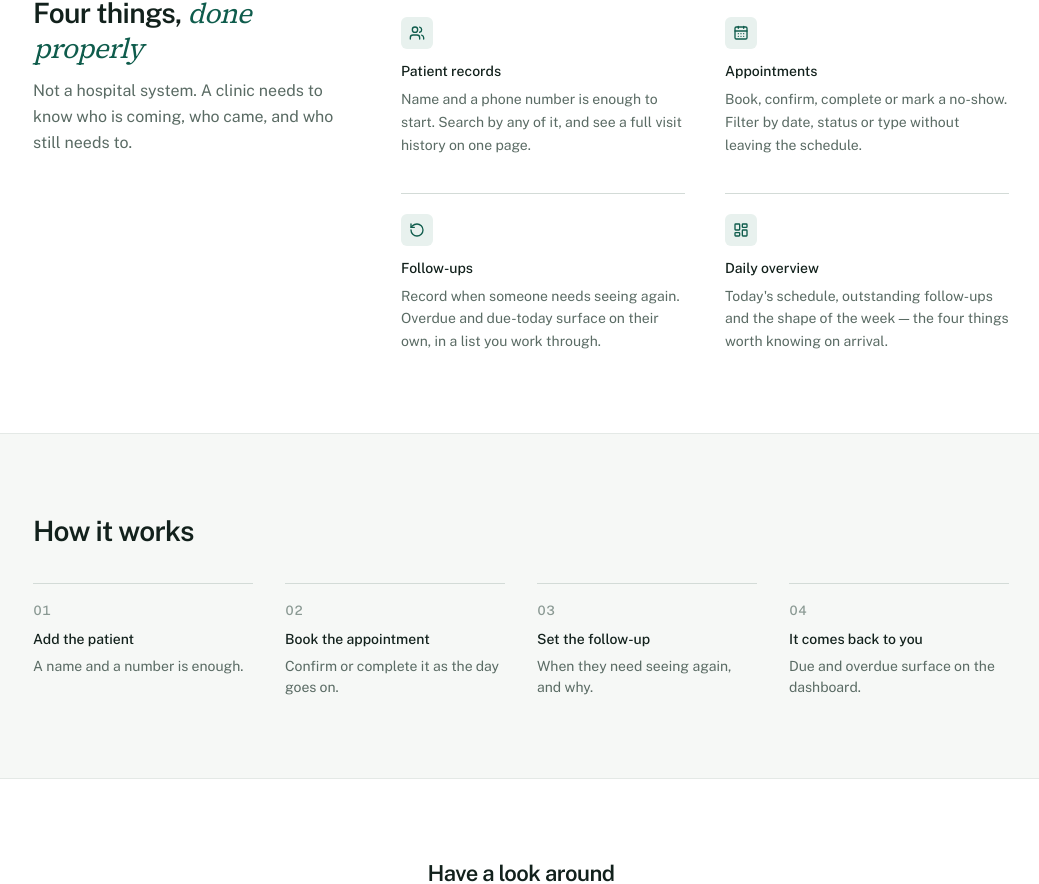
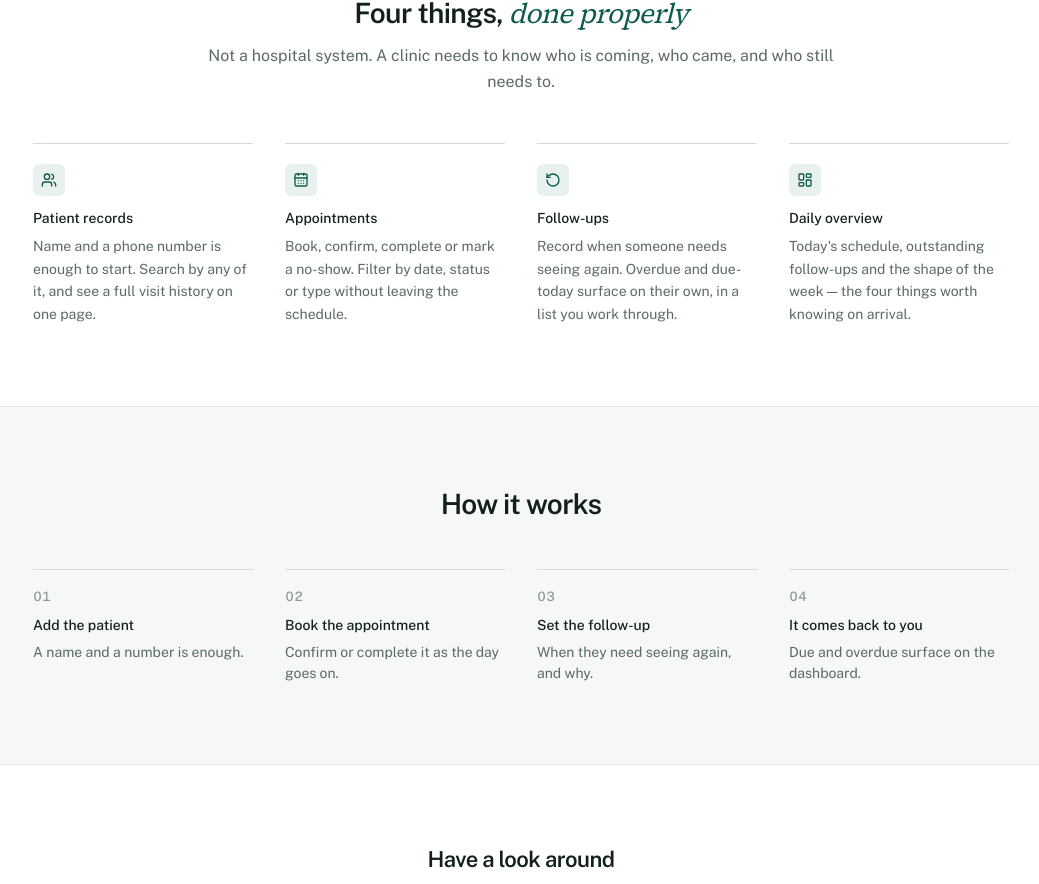
Before and after one commit to Griffinsshem/clinicflow, a Next.js app in the folder frontend/: page / in a window 1280 px wide. Shown: the part 1071-1955 px from the top of the page, without its empty margins (119-1158 px from the left). Built offline with nearby package versions, Linux system fonts and the light colour scheme.

Commit message:
style(frontend): centre section headings above their grids

```diff
--- a/frontend/app/page.tsx
+++ b/frontend/app/page.tsx
@@ -150,8 +150,7 @@ function Features() {
   return (
     <section className="border-b border-hairline bg-surface">
       <div className="mx-auto max-w-5xl px-4 py-16 md:px-6 md:py-20">
-        <div className="lg:grid lg:grid-cols-[minmax(0,20rem)_1fr] lg:gap-12">
-        <div className="lg:sticky lg:top-24 lg:self-start">
+        <div className="mx-auto max-w-2xl text-center">
           <h2 className="text-3xl font-semibold tracking-tight text-ink">
             Four things,{" "}
             <span className="font-serif italic font-normal text-accent">
@@ -159,12 +158,12 @@ function Features() {
             </span>
           </h2>
           <p className="mt-3 text-lg leading-relaxed text-ink-muted">
-            Not a hospital system. A clinic needs to know who is coming, who came,
-            and who still needs to.
+            Not a hospital system. A clinic needs to know who is coming, who
+            came, and who still needs to.
           </p>
         </div>
 
-        <div className="mt-10 grid gap-x-10 gap-y-9 sm:grid-cols-2 lg:mt-0">
+        <div className="mt-12 grid gap-x-8 gap-y-10 sm:grid-cols-2 lg:grid-cols-4">
           {features.map(({ icon: Icon, title, detail }) => (
             <div key={title} className="border-t border-line pt-5">
               <span className="flex h-8 w-8 items-center justify-center rounded-md bg-accent-soft text-accent">
@@ -174,7 +173,6 @@ function Features() {
               <p className="mt-1.5 leading-relaxed text-ink-muted">{detail}</p>
             </div>
           ))}
-        </div>
         </div>
       </div>
     </section>
@@ -192,11 +190,11 @@ function HowItWorks() {
   return (
     <section className="border-b border-hairline">
       <div className="mx-auto max-w-5xl px-4 py-16 md:px-6 md:py-20">
-        <h2 className="text-3xl font-semibold tracking-tight text-ink">
+        <h2 className="text-center text-3xl font-semibold tracking-tight text-ink">
           How it works
         </h2>
 
-        <ol className="mt-9 grid gap-8 sm:grid-cols-2 lg:grid-cols-4">
+        <ol className="mt-12 grid gap-x-8 gap-y-10 sm:grid-cols-2 lg:grid-cols-4">
           {steps.map((step, index) => (
             <li key={step.title} className="border-t border-line pt-4">
               <span className="text-sm font-medium tabular text-ink-subtle">
```
